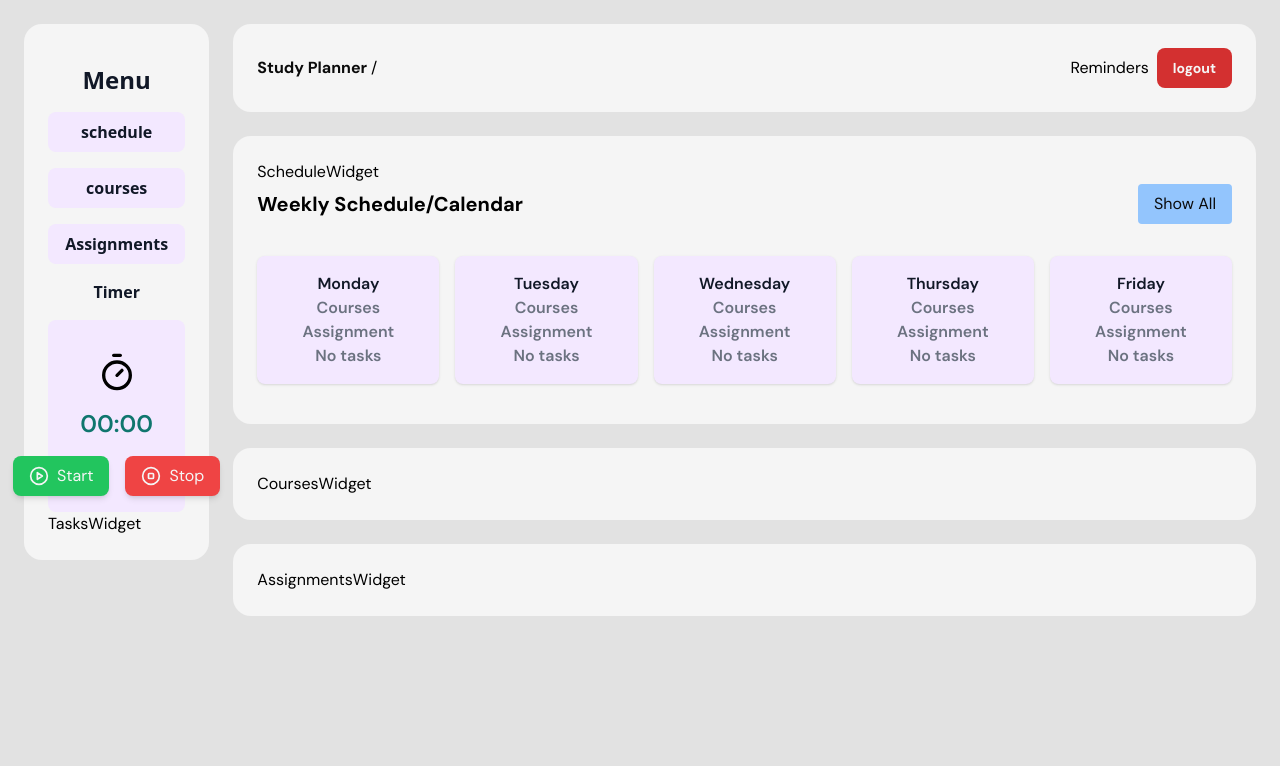
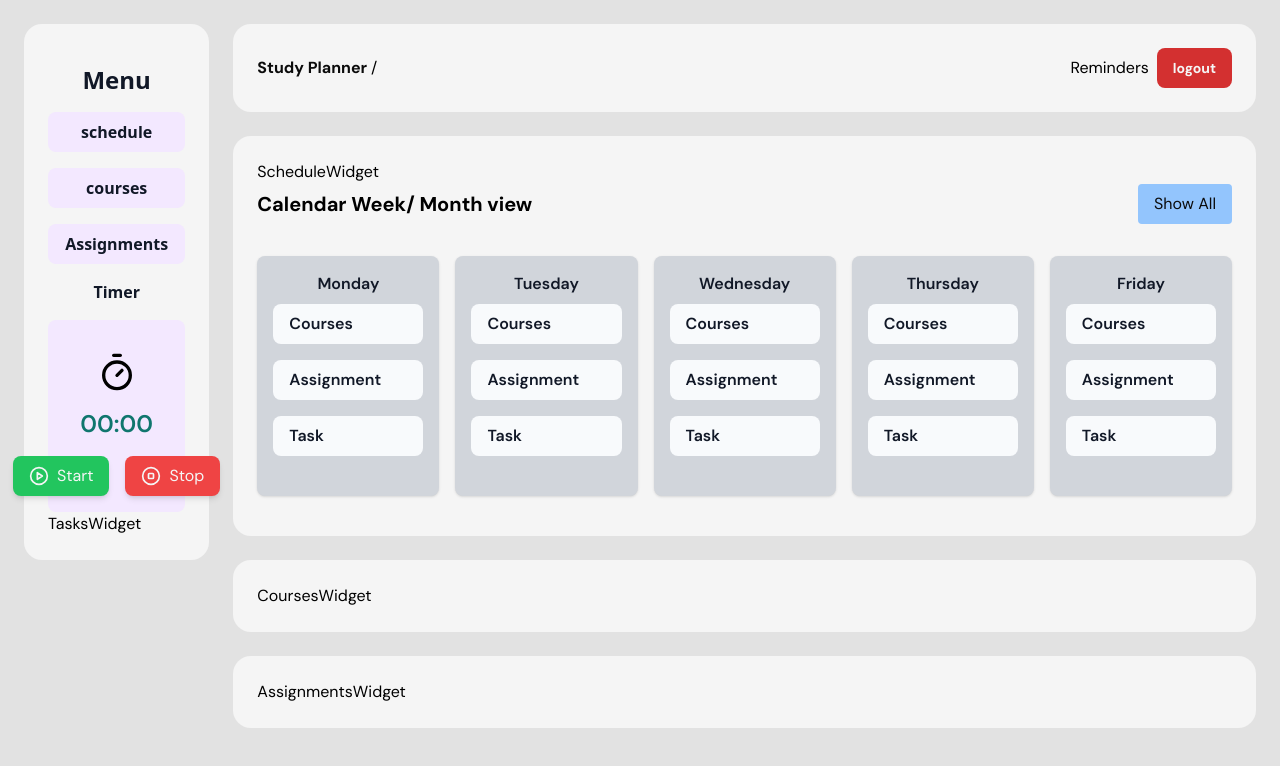
Before and after one commit to Faustina-Acheampong/backend-study-planner, a Next.js app in the folder client/: page / in a window 1280 px wide. Shown: the top 766 px of the page. Built offline with nearby package versions, Linux system fonts and the light colour scheme.

Commit message:
added style for buttons

```diff
--- a/client/src/app/schedule/page.tsx
+++ b/client/src/app/schedule/page.tsx
@@ -40,13 +40,14 @@ export default function SchedulePage() {
 
   return (
     <div className="container">
-      Schedule Page
+
       <div className="container mx-auto p-6 bg-gray-100 min-h-screen">
         <h1 className="text-3xl font-bold text-center mb-6">Schedule Page</h1>
         <div className="bg-white rounded-lg shadow-lg p-4 ">
           {/* Month View Calendar */}
-          <div className="mb-6">
+          <div className="mb-6 flex flex-col items-center">
             <Calendar
+
               onClickDay={handleDayClick}
               value={selectedDate}
             />
--- a/client/src/components/schedule/ScheduleWidget.tsx
+++ b/client/src/components/schedule/ScheduleWidget.tsx
@@ -1,6 +1,7 @@
 "use client";
 import React from "react";
 import Link from 'next/link';
+import { ArrowUpRight } from 'lucide-react';
 
 const ScheduleWidget = () => {
   return (
@@ -16,22 +17,25 @@ const ScheduleWidget = () => {
           href="/schedule"
           className="text-xl font-bold  hover:underline cursor-pointer"
         >
-          Weekly Schedule/Calendar
+          Calendar Week/ Month view
         </Link>
         <button className="px-4 py-2 bg-blue-300 text-black rounded hover:bg-blue-400">
           Show All
         </button>
       </div>
-      <div className="grid grid-cols-5 gap-4">
+      <div className="grid grid-cols-5 gap-4  ">
         {['Monday', 'Tuesday', 'Wednesday', 'Thursday', 'Friday'].map(day => (
           <div
             key={day}
-            className="p-4 rounded-lg shadow text-center  bg-purple-100 hover:bg-purple-300  text-gray-900  transition my-4  font-semibold  "
+            className="p-4 rounded-lg shadow text-center  bg-gray-300 hover:bg-rose-400  text-gray-900  transition my-4  font-semibold   "
           >
             <h3 className="font-semibold">{day}</h3>
-            <h4 className="text-gray-500">Courses</h4>
-            <p className="text-gray-500">Assignment</p>
-            <p className="text-gray-500">No tasks</p>
+           <div  className="flex justify-between  mb-4  flex-col">
+           <button className="bg-slate-50 px-4 py-2  my-2 rounded-lg text-left"> Courses </button>
+           <button className="bg-slate-50 px-4 py-2   my-2 rounded-lg text-left"> Assignment </button>
+           <button className="bg-slate-50 px-4 py-2   my-2 rounded-lg text-left ">Task </button>
+
+           </div>
 
           </div>
         ))}
```
